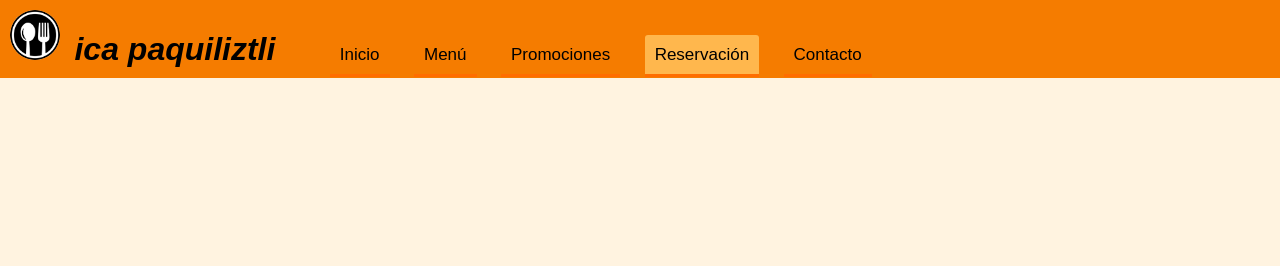
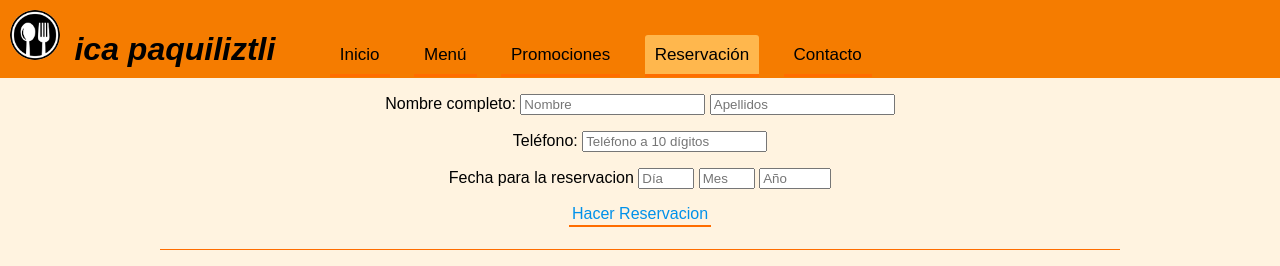
Before and after one commit to ManuNovas/cursoweb_manuelnovas, a plain HTML site: page proyecto_basico/reservaciones.html in a window 1280 px wide. Drawn offline with Linux system fonts and the light colour scheme.

Commit message:
agregué un pequeño formulario al proyecto final

```diff
--- a/proyecto_basico/css/estilos.css
+++ b/proyecto_basico/css/estilos.css
@@ -85,3 +85,16 @@ body{
   border-radius: 15px;
   width: 50%;
 }
+
+.boton{
+  text-decoration: none;
+  color: #FFF;
+  margin-top: 10px;
+  padding: 3px;
+  border-bottom: 2px solid #ff6d00;
+  border-top-right-radius: 2px;
+  border-top-left-radius: 2px;
+}
+.boton:hover{
+  background: #ffb74d;
+}
--- a/proyecto_basico/reservaciones.html
+++ b/proyecto_basico/reservaciones.html
@@ -17,5 +17,17 @@
         <li><a href="contacto.html">Contacto</a></li>
       </ul>
     </div>
+    <div class="cabecera">
+      <p>
+        Nombre completo: <input type="text" placeholder="Nombre"> <input type="text" placeholder="Apellidos">
+      </p>
+      <p>
+        Teléfono: <input type="text" placeholder="Teléfono a 10 dígitos">
+      </p>
+      <p>
+        Fecha para la reservacion <input type="number" placeholder="Día" min="1" max="31"> <input type="number" placeholder="Mes" min="1" max="12"> <input type="number" placeholder="Año" min="2016" max="3000">
+      </p>
+      <p><a href="#" class="boton">Hacer Reservacion</a></p>
+    </div>
   </body>
 </html>
```
